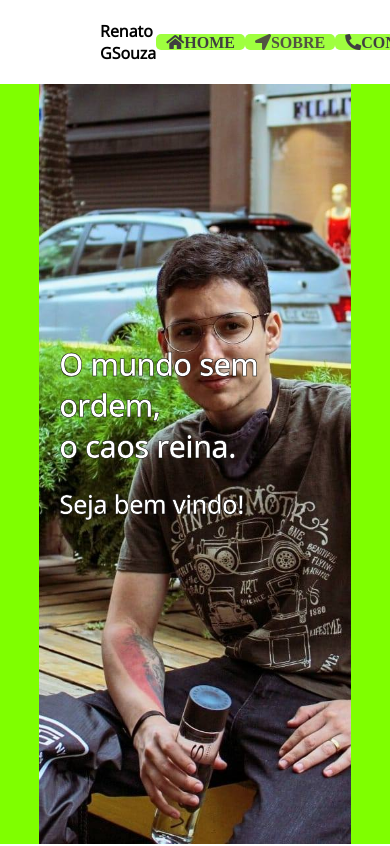
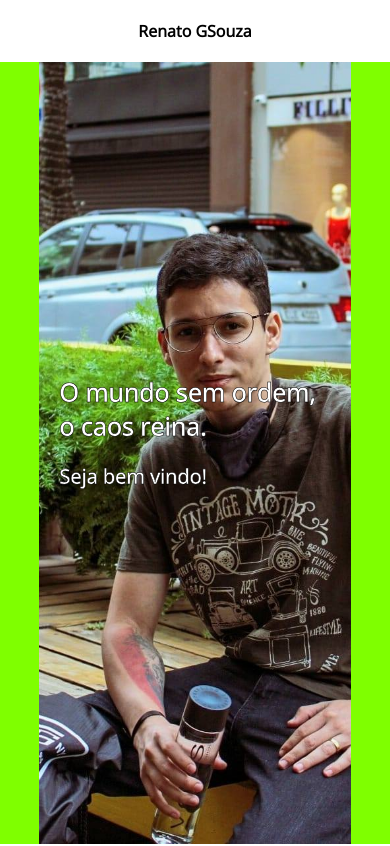
Before and after one commit to renatogsouza/renatogsouza.github.io, a plain HTML site: page index.html in a window 390 px wide. Shown: the top 846 px of the page. Drawn offline with nearby package versions, Linux system fonts and the light colour scheme.

Commit message:
Ajuste do Header

```diff
--- a/index.html
+++ b/index.html
@@ -7,6 +7,7 @@
   <link rel="stylesheet" href="https://cdnjs.cloudflare.com/ajax/libs/font-awesome/5.11.2/css/all.css" integrity="sha256-46qynGAkLSFpVbEBog43gvNhfrOj+BmwXdxFgVK/Kvc=" crossorigin="anonymous" />
   <link href="https://fonts.googleapis.com/css?family=Open+Sans&display=swap" rel="stylesheet">
   <link rel="stylesheet" href="style.css">
+  <link rel="stylesheet" href="responsive.css">
 </head>
 <body>
   <header>
--- a/responsive.css
+++ b/responsive.css
@@ -0,0 +1,16 @@
+@media screen and (max-width: 425px) {
+  header div {
+    display: none;
+  }
+
+  header {
+    justify-content: center;
+  }
+
+  .hero h1{
+    font-size: 25px;
+  }
+  .hero h3 {
+    font-size: 20px;
+  }
+}
```
Also changed, not shown: style.css (+9 -0 lines).
